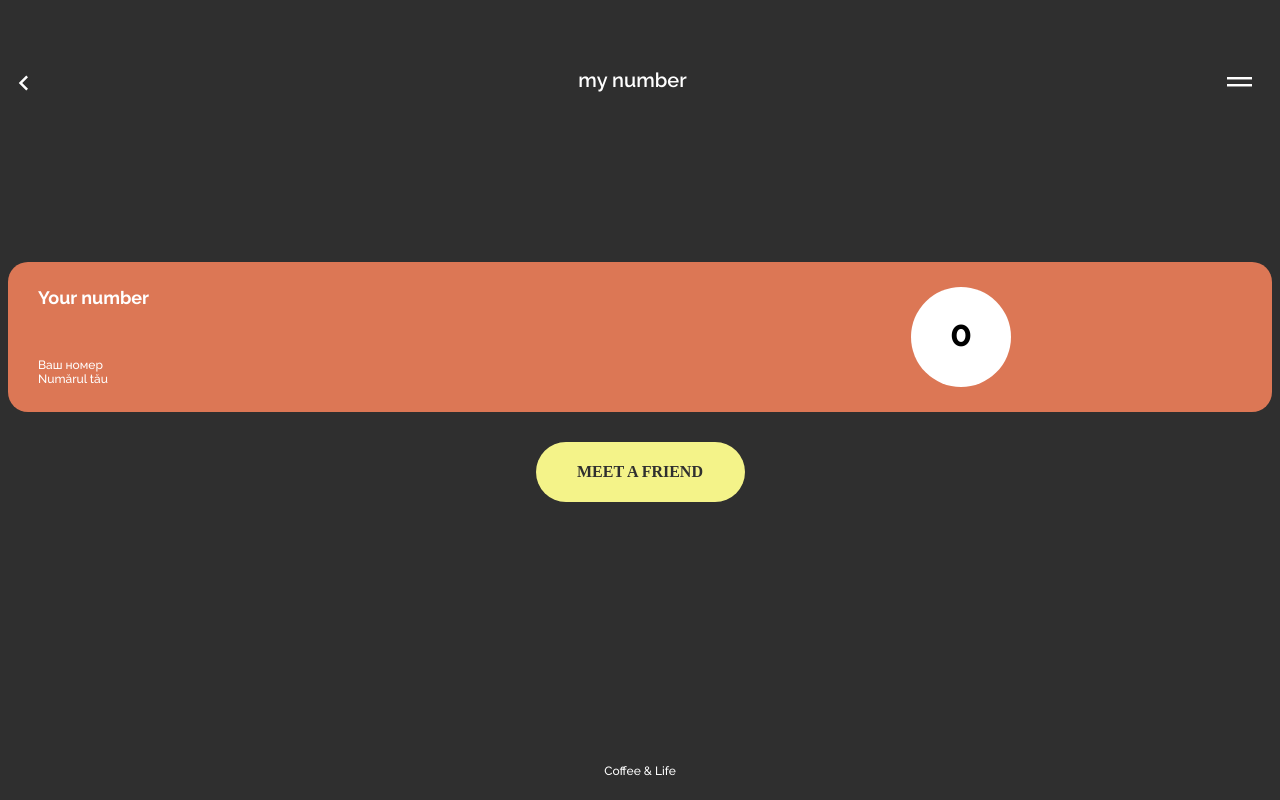
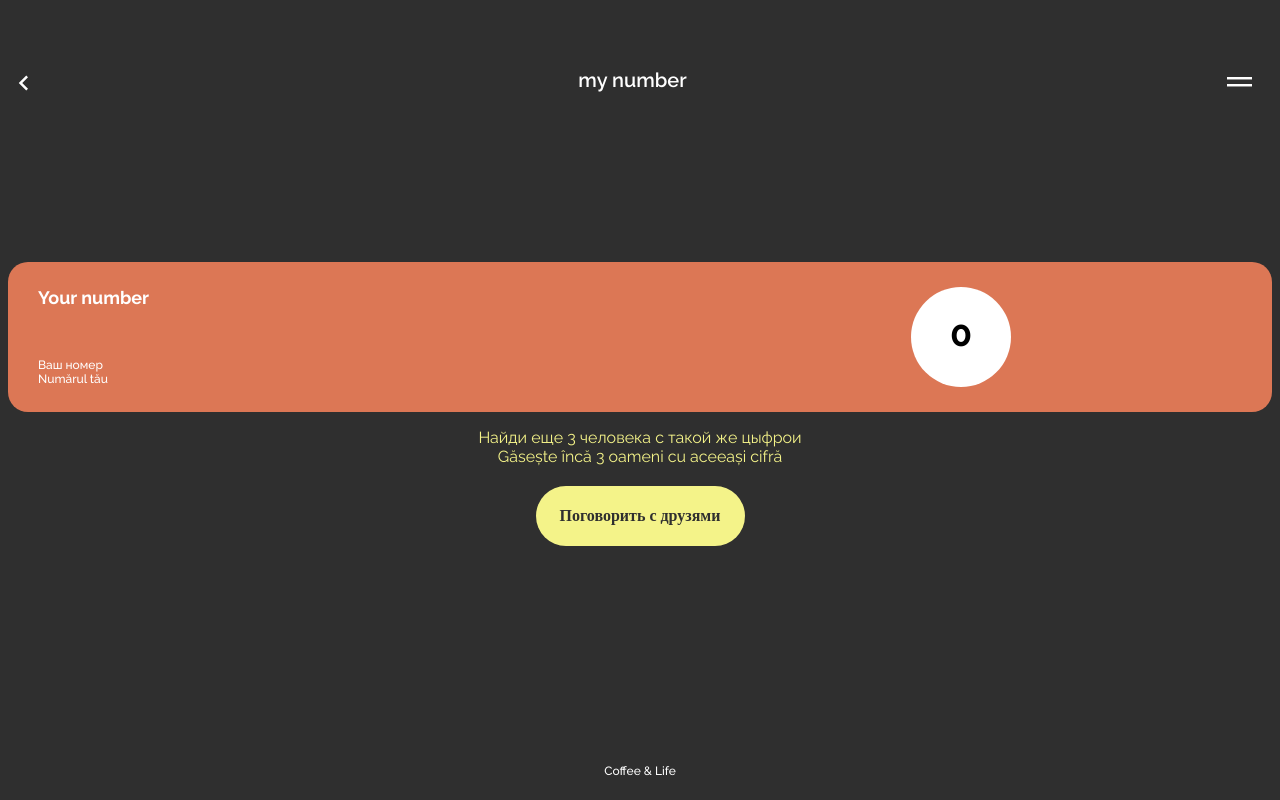
Before and after one commit to C0L2/coffe-life-ui, a React (Vite) app: page /my-number in a window 1280 px wide. Built offline with nearby package versions, Linux system fonts and the light colour scheme; no server answers.

Commit message:
changes from last month

```diff
--- a/src/components/Quiz.tsx
+++ b/src/components/Quiz.tsx
@@ -53,7 +53,7 @@ const Quiz = () => {
         <p
           style={{ marginLeft: "20px", marginTop: "45px", marginRight: "10px" }}
         >
-          Считаешь ли ты настоящим счатьем жизнь с Богом?
+          Зависит ли счастье человека от уровня его материального благополучия?
         </p>
 
         <div className="join-bnt-container" style={{ paddingTop: "5px" }}>
--- a/src/pages/Location.tsx
+++ b/src/pages/Location.tsx
@@ -40,9 +40,9 @@ const Location = () => {
           </svg>
         </div>
       </div>
-      <div className="map-container">
+      {/*   <div className="map-container">
         <div className="map">Here will be displayed a map</div>
-      </div>
+      </div> */}
 
       <div>
         <QuestionsCard />
--- a/src/pages/MyNumber.tsx
+++ b/src/pages/MyNumber.tsx
@@ -45,14 +45,18 @@ const MyNumber = () => {
       </div>
 
       <NumberCard />
-
+      <p style={{ color: "#F4F389", marginBottom: 0, textAlign: "center" }}>
+        Найди еще 3 человека с такой же цыфрои
+        <br />
+        Găsește încă 3 oameni cu aceeași cifră
+      </p>
       <div className="join-bnt-container" style={{ paddingTop: "20px" }}>
         <button
           className="join-btn"
           style={{ height: "60px", width: "209px" }}
           onClick={() => navigate("/location")}
         >
-          MEET A FRIEND
+          Поговорить с друзями
         </button>
       </div>
       <p className="paragraf-bottom">Coffee & Life</p>
--- a/src/pages/Registration.tsx
+++ b/src/pages/Registration.tsx
@@ -1,4 +1,4 @@
-import { useState, ChangeEvent, FormEvent } from "react";
+import { useState, ChangeEvent, FormEvent, useEffect } from "react";
 import LogoComponent from "../components/LogoComponent";
 import { useNavigate } from "react-router-dom";
 import { FormData } from "../interfaces/FormData";
@@ -11,6 +11,22 @@ function Registration() {
     nickname: "",
     mobileNumber: "",
   };
+
+  useEffect(() => {
+    if (
+      localStorage.getItem("nickname") &&
+      localStorage.getItem("nickname") !== "admin-sigma"
+    ) {
+      navigate("/welcome");
+    }
+
+    if (
+      localStorage.getItem("nickname") &&
+      localStorage.getItem("nickname") === "admin-sigma"
+    ) {
+      navigate("/admin-welcome");
+    }
+  }, []);
 
   const navigate = useNavigate();
   const [formData, setFormData] = useState<FormData>(initialFormData);
```
